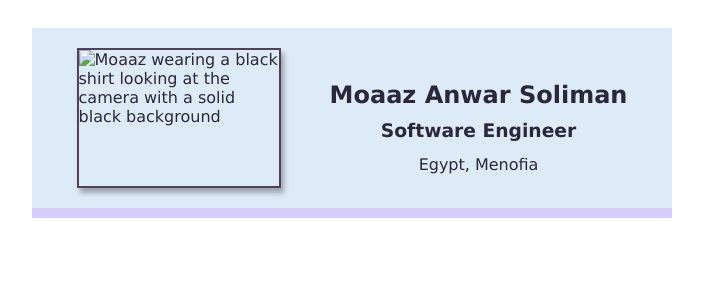
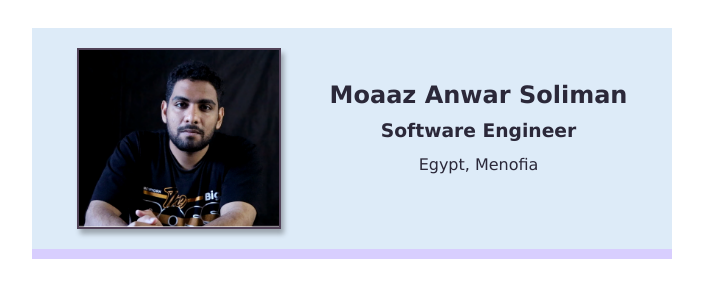
Before and after one commit to Animo-GD/Personal-card, a plain HTML site: page index.html in a window 1280 px wide. Shown: the whole page, without its empty margins (288-991 px from the left). Drawn offline with Linux system fonts and the light colour scheme.

Commit message:
Update index.html

```diff
--- a/index.html
+++ b/index.html
@@ -7,7 +7,7 @@
         <div class="card">
             <img
             class="avatar"
-            src="/Images/Moaaz.png"
+            src="avatar.png"
             alt="Moaaz wearing a black shirt looking at the camera with a solid black background"
             >
             <div class="info">
```
